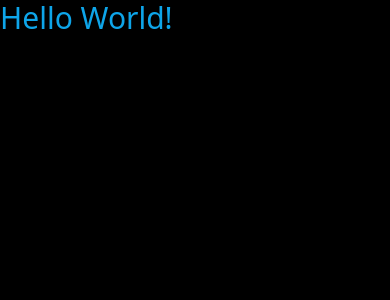
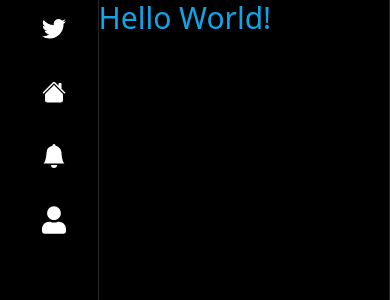
Before and after one commit to DmitriRamos/Said-It-App, a Next.js app: page / in a window 390 px wide. Shown: the top 300 px of the page. Built offline with nearby package versions, Linux system fonts and the light colour scheme.

Commit message:
Added Icons

```diff
--- /dev/null
+++ b/components/Layout.tsx
@@ -0,0 +1,23 @@
+import React from "react";
+import Sidebar from "./Sidebar";
+
+interface LayoutProps {
+  children: React.ReactNode;
+}
+
+const Layout: React.FC<LayoutProps> = ({ children }) => {
+  return (
+    <div className="h-screen bg-black">
+      <div className="container h-full mx-auto xl:px-30 max-w-6xl">
+        <div className="grid grid-cols-4 h-full">
+          <Sidebar />
+          <div className="col-span-3 lg:col-span-2 border-x-[1px] border-neutral-800">
+            {children}
+          </div>
+        </div>
+      </div>
+    </div>
+  );
+};
+
+export default Layout;
--- /dev/null
+++ b/components/Sidebar.tsx
@@ -0,0 +1,45 @@
+import React from "react";
+import { BsBellFill, BsHouseFill } from "react-icons/bs";
+import { FaUser } from "react-icons/fa";
+import SidebarItem from "./SidebarItem";
+import SidebarLogo from "./SidebarLogo";
+
+const Sidebar = () => {
+  const items = [
+    {
+      label: "Home",
+      href: "/",
+      icon: BsHouseFill,
+    },
+    {
+      label: "Notifications",
+      href: "/notifications",
+      icon: BsBellFill,
+    },
+    {
+      label: "Profile",
+      href: "/users/123",
+      icon: FaUser,
+    },
+  ];
+
+  return (
+    <div className="col-span-1 h-full pr-4 md:pr-6">
+      <div className="flex flex-col items-end">
+        <div className="space-y-2 lg:w-[230px]">
+          <SidebarLogo />
+          {items.map((item) => (
+            <SidebarItem
+              key={item.href}
+              href={item.href}
+              label={item.label}
+              icon={item.icon}
+            />
+          ))}
+        </div>
+      </div>
+    </div>
+  );
+};
+
+export default Sidebar;
--- /dev/null
+++ b/components/SidebarItem.tsx
@@ -0,0 +1,26 @@
+import React from "react";
+import { IconType } from "react-icons";
+
+interface SidebarItemProps {
+  label: string;
+  href?: string;
+  icon: IconType;
+  onClick?: () => void;
+}
+
+const SidebarItem: React.FC<SidebarItemProps> = ({
+  label,
+  href,
+  icon: Icon,
+  onClick,
+}) => {
+  return (
+    <div className="flex flex-row items-center">
+      <div className="relative rounded-full h-14 w-14 flex items-center justify-center p-4 hover:bg-slate-300 hover:bg-opacity-10 cursor-pointer lg:hidden">
+        <Icon size={28} color="white" />
+      </div>
+    </div>
+  );
+};
+
+export default SidebarItem;
--- /dev/null
+++ b/components/SidebarLogo.tsx
@@ -0,0 +1,18 @@
+import { useRouter } from "next/router";
+import React from "react";
+import { BsTwitter } from "react-icons/bs";
+
+const SidebarLogo = () => {
+  const router = useRouter();
+
+  return (
+    <div
+      onClick={() => router.push("/")}
+      className="rounded-full h-14 w-14 p-4 flex items-center hover:bg-blue-300 hover bg-opacity-10 cursor-pointer transition"
+    >
+      <BsTwitter size={28} color="white" />
+    </div>
+  );
+};
+
+export default SidebarLogo;
--- a/package.json
+++ b/package.json
@@ -19,6 +19,7 @@
     "postcss": "^8.4.26",
     "react": "18.2.0",
     "react-dom": "18.2.0",
+    "react-icons": "^4.10.1",
     "tailwindcss": "^3.3.3",
     "typescript": "5.1.6"
   }
--- a/pages/_app.tsx
+++ b/pages/_app.tsx
@@ -1,6 +1,11 @@
 import "../styles/globals.css";
 import type { AppProps } from "next/app";
+import Layout from "../components/Layout";
 
 export default function App({ Component, pageProps }: AppProps) {
-  return <Component {...pageProps} />;
+  return (
+    <Layout>
+      <Component {...pageProps} />;
+    </Layout>
+  );
 }
```
Also changed, not shown: 1 other file (tests, documents, lock files or other folders).
